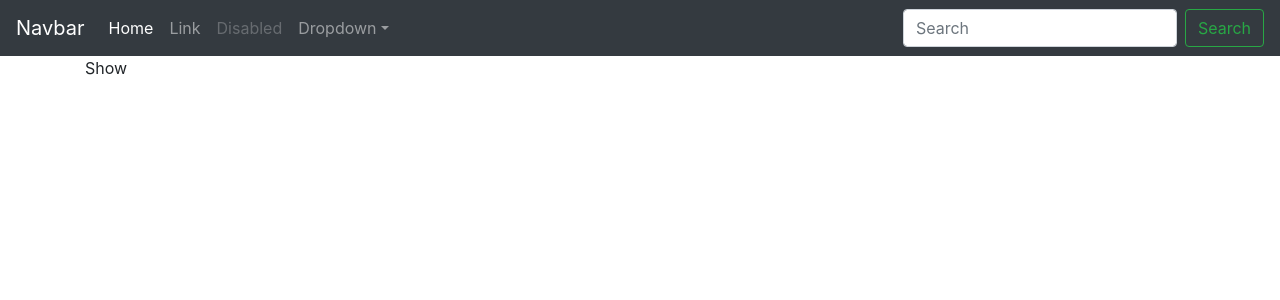
After one commit to dimaderyavka/skillup-MyShop, a Symfony app: template templates/default/show.html.twig in a window 1280 px wide. The commit adds this page. Shown: the top 300 px of the page. Run offline with Twig, Linux system fonts and the light colour scheme; the template is opened without the code that fills it, so the values that code supplies are empty; some libraries are stand-ins or nearby versions.

Commit message:
controllers

```diff
--- /dev/null
+++ b/public/css/style.css
@@ -0,0 +1,3 @@
+main {
+    margin-top: 56px;
+}
--- a/templates/base.html.twig
+++ b/templates/base.html.twig
@@ -1,12 +1,62 @@
 <!DOCTYPE html>
 <html>
     <head>
+
+        <meta name="viewport" content="width=device-width, initial-scale=1, shrink-to-fit=no">
+
+        <!-- Bootstrap CSS -->
+        <link rel="stylesheet" href="https://maxcdn.bootstrapcdn.com/bootstrap/4.0.0/css/bootstrap.min.css" integrity="sha384-Gn5384xqQ1aoWXA+058RXPxPg6fy4IWvTNh0E263XmFcJlSAwiGgFAW/dAiS6JXm" crossorigin="anonymous">
         <meta charset="UTF-8">
         <title>{% block title %}Welcome!{% endblock %}</title>
+
+        <link rel="stylesheet" href="https://maxcdn.bootstrapcdn.com/bootstrap/4.0.0/css/bootstrap.min.css" integrity="sha384-Gn5384xqQ1aoWXA+058RXPxPg6fy4IWvTNh0E263XmFcJlSAwiGgFAW/dAiS6JXm" crossorigin="anonymous">
+        <link rel="stylesheet" href="{{ asset('css/style.css') }}">
         {% block stylesheets %}{% endblock %}
     </head>
     <body>
+    <nav class="navbar navbar-expand-md navbar-dark bg-dark fixed-top">
+        <a class="navbar-brand" href="#">Navbar</a>
+        <button class="navbar-toggler" type="button" data-toggle="collapse" data-target="#navbarsExampleDefault" aria-controls="navbarsExampleDefault" aria-expanded="false" aria-label="Toggle navigation">
+            <span class="navbar-toggler-icon"></span>
+        </button>
+
+        <div class="collapse navbar-collapse" id="navbarsExampleDefault">
+            <ul class="navbar-nav mr-auto">
+                <li class="nav-item active">
+                    <a class="nav-link" href="#">Home <span class="sr-only">(current)</span></a>
+                </li>
+                <li class="nav-item">
+                    <a class="nav-link" href="#">Link</a>
+                </li>
+                <li class="nav-item">
+                    <a class="nav-link disabled" href="#">Disabled</a>
+                </li>
+                <li class="nav-item dropdown">
+                    <a class="nav-link dropdown-toggle" href="http://example.com" id="dropdown01" data-toggle="dropdown" aria-haspopup="true" aria-expanded="false">Dropdown</a>
+                    <div class="dropdown-menu" aria-labelledby="dropdown01">
+                        <a class="dropdown-item" href="#">Action</a>
+                        <a class="dropdown-item" href="#">Another action</a>
+                        <a class="dropdown-item" href="#">Something else here</a>
+                    </div>
+                </li>
+            </ul>
+            <form class="form-inline my-2 my-lg-0">
+                <input class="form-control mr-sm-2" type="text" placeholder="Search" aria-label="Search">
+                <button class="btn btn-outline-success my-2 my-sm-0" type="submit">Search</button>
+            </form>
+        </div>
+    </nav>
+
+    <main role="main" class="container">
+
         {% block body %}{% endblock %}
+
+    </main><!-- /.container -->
+
+
+        <script src="https://code.jquery.com/jquery-3.2.1.slim.min.js" integrity="sha384-KJ3o2DKtIkvYIK3UENzmM7KCkRr/rE9/Qpg6aAZGJwFDMVNA/GpGFF93hXpG5KkN" crossorigin="anonymous"></script>
+        <script src="https://cdnjs.cloudflare.com/ajax/libs/popper.js/1.12.9/umd/popper.min.js" integrity="sha384-ApNbgh9B+Y1QKtv3Rn7W3mgPxhU9K/ScQsAP7hUibX39j7fakFPskvXusvfa0b4Q" crossorigin="anonymous"></script>
+        <script src="https://maxcdn.bootstrapcdn.com/bootstrap/4.0.0/js/bootstrap.min.js" integrity="sha384-JZR6Spejh4U02d8jOt6vLEHfe/JQGiRRSQQxSfFWpi1MquVdAyjUar5+76PVCmYl" crossorigin="anonymous"></script>
         {% block javascripts %}{% endblock %}
     </body>
 </html>
--- /dev/null
+++ b/templates/default/show.html.twig
@@ -0,0 +1,10 @@
+{% extends 'base.html.twig' %}
+
+{% block body %}
+    <p> Show {{ id }} </p>
+
+{% endblock %}
+
+{% block title %}
+
+{% endblock %}
```
Also changed, not shown: src/Controller/DefaultController.php (added, +43 -0 lines), templates/default/index.html.twig (added, +26 -0 lines), public/images/logo.png (added), 1 other file.
